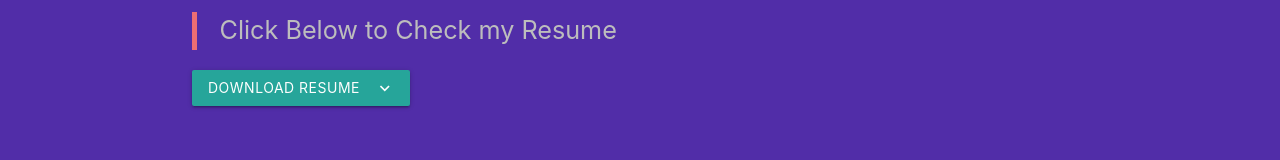
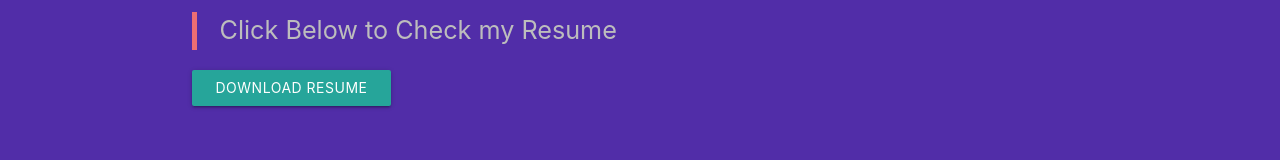
Before and after one commit to jayesh96/jayesh96_old.github.io, a plain HTML site: page index.html in a window 1280 px wide. Shown: the part 438-598 px from the top of the page. Drawn offline with nearby package versions, Linux system fonts and the light colour scheme.

Commit message:
i class removed

```diff
--- a/index.html
+++ b/index.html
@@ -200,7 +200,7 @@ body.welcome {
 
       <div class="left-align">
         <!-- Dropdown Trigger -->
-        <a class="btn" href="https://drive.google.com/open?id=0B1tR5cs78d3-X1BYa0lhNWIyWTg">Download Resume<i class="material-icons right">expand_more</i></a>
+        <a class="btn" href="https://drive.google.com/open?id=0B1tR5cs78d3-X1BYa0lhNWIyWTg">Download Resume<i class="material-icons right"></i></a>
 
 
       </div>
```
